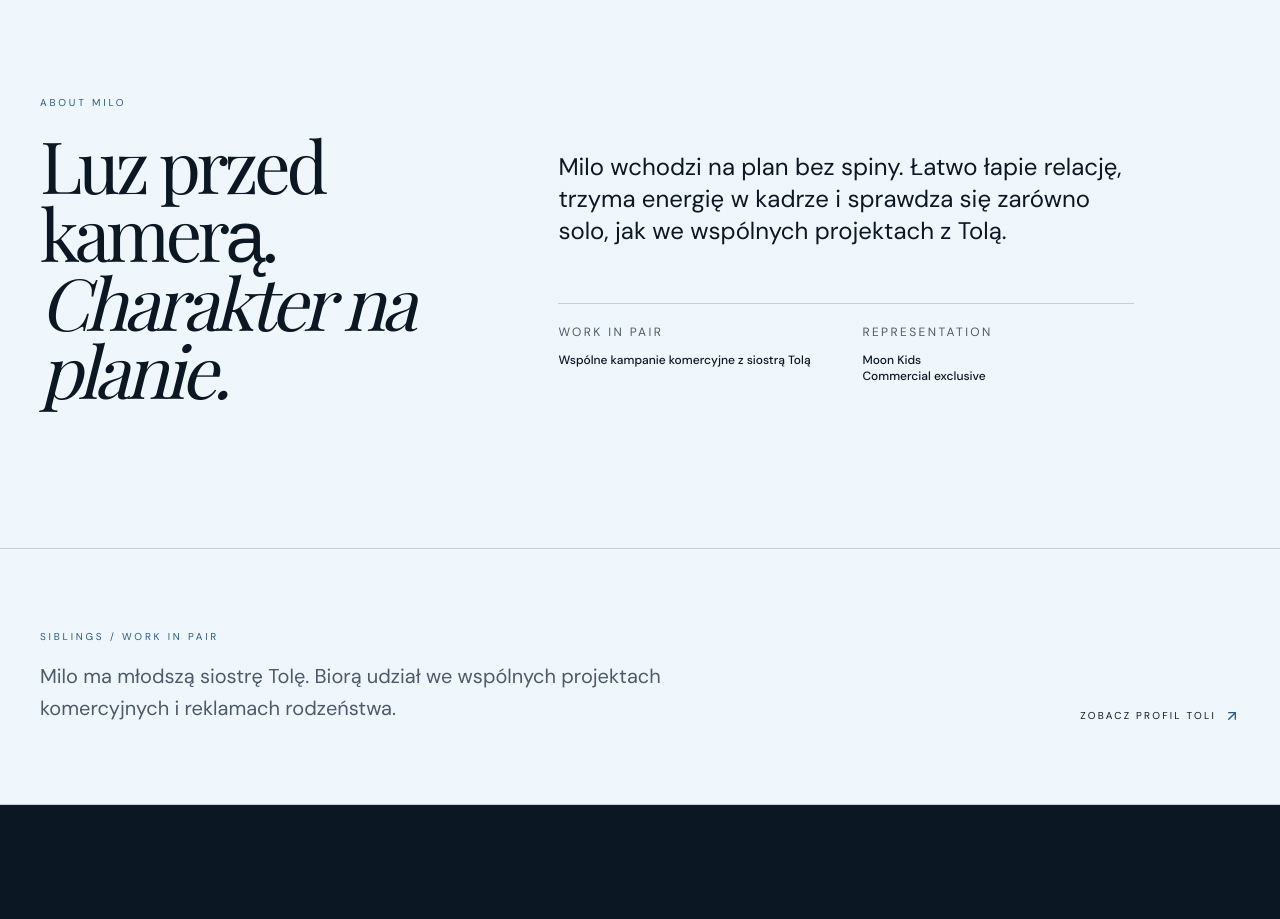
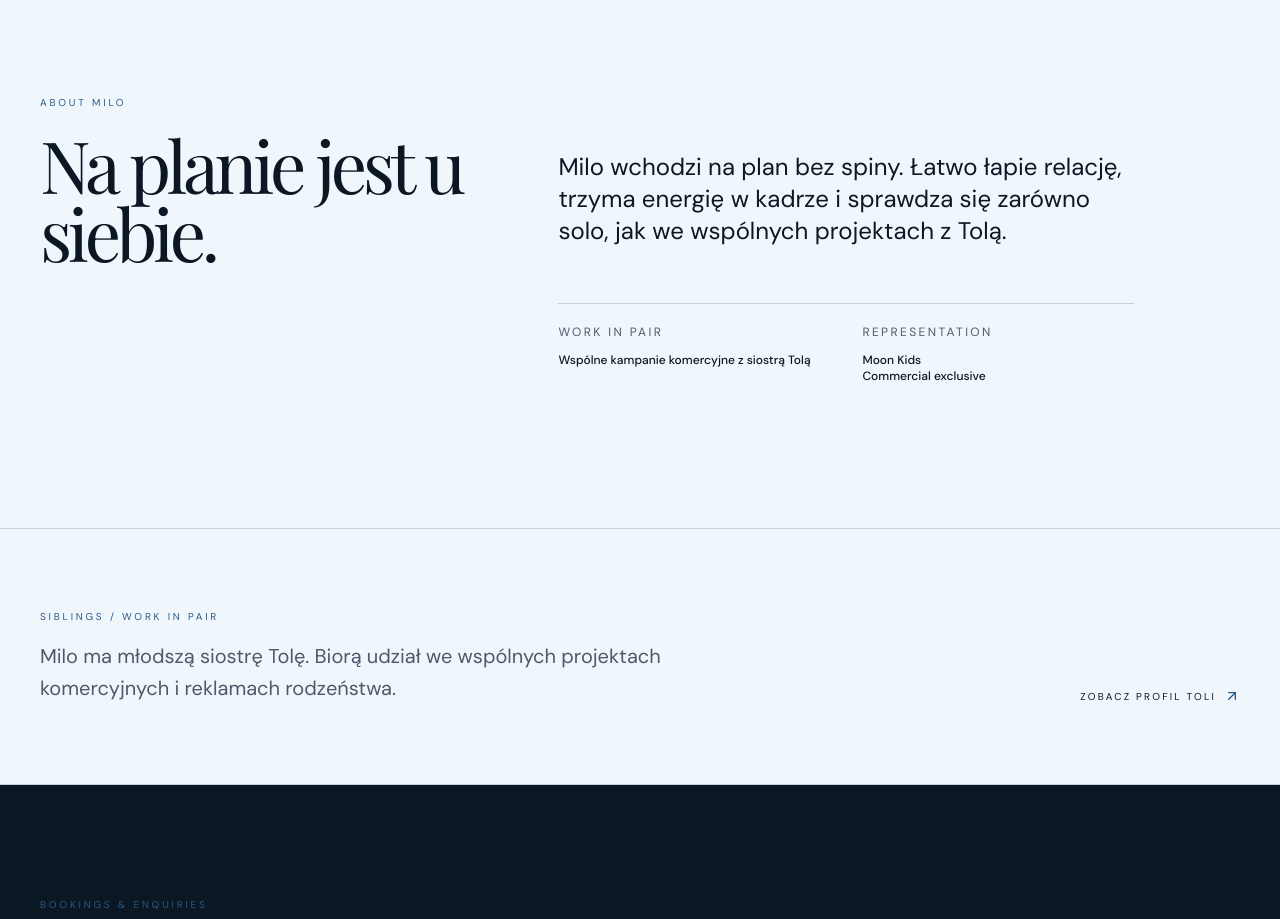
Before and after one commit to adamOfertownik/Tola-portfolio, a Next.js app: page /milo in a window 1280 px wide. Shown: the part 2880-3799 px from the top of the page. Built offline with nearby package versions, Linux system fonts and the light colour scheme; a web font is replaced by a local one.

Commit message:
Drop Milo’s two-line about lockup so it no longer mirrors Tola.
Milo now uses a single headline, “Na planie jest u siebie,” instead of a small/big contrast pair.

Co-authored-by: adam <adam@silnikibiznesowe.pl>

```diff
--- a/components/profile/profile-page.tsx
+++ b/components/profile/profile-page.tsx
@@ -163,10 +163,14 @@ export function ProfilePage({ profile }: ProfilePageProps) {
       <section id="about" className="mx-auto grid max-w-[1400px] gap-16 px-6 py-24 md:grid-cols-[0.8fr_1.2fr] md:px-10 md:py-36">
         <div>
           <p className="mb-5 text-[10px] uppercase tracking-[0.28em] text-primary">{profile.about.eyebrow}</p>
-          <h2 className="max-w-sm font-serif text-5xl leading-[0.95] tracking-[-0.06em] md:text-7xl">
+          <h2 className="max-w-md font-serif text-5xl leading-[0.95] tracking-[-0.06em] md:text-7xl">
             {profile.about.title}
-            <br />
-            <em>{profile.about.titleEm}</em>
+            {profile.about.titleEm ? (
+              <>
+                <br />
+                <em>{profile.about.titleEm}</em>
+              </>
+            ) : null}
           </h2>
         </div>
         <div className="max-w-xl md:pt-14">
--- a/lib/profiles.ts
+++ b/lib/profiles.ts
@@ -21,7 +21,7 @@ export type Profile = {
   about: {
     eyebrow: string
     title: string
-    titleEm: string
+    titleEm?: string
     body: string
     highlightLabel: string
     highlight: string
@@ -143,8 +143,7 @@ export const milo: Profile = {
   },
   about: {
     eyebrow: 'About Milo',
-    title: 'Luz przed kamerą.',
-    titleEm: 'Charakter na planie.',
+    title: 'Na planie jest u siebie.',
     body: 'Milo wchodzi na plan bez spiny. Łatwo łapie relację, trzyma energię w kadrze i sprawdza się zarówno solo, jak we wspólnych projektach z Tolą.',
     highlightLabel: 'Work in pair',
     highlight: 'Wspólne kampanie komercyjne z siostrą Tolą',
```
